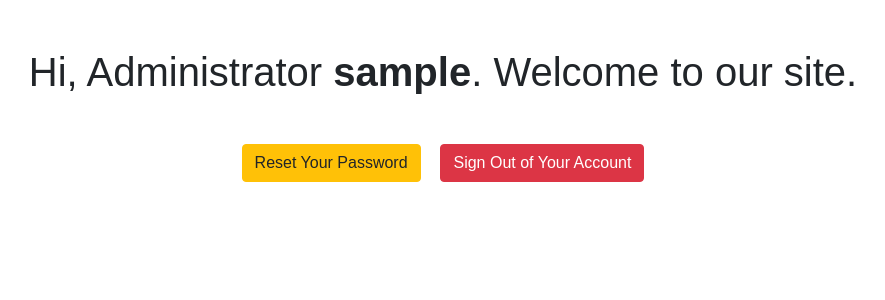
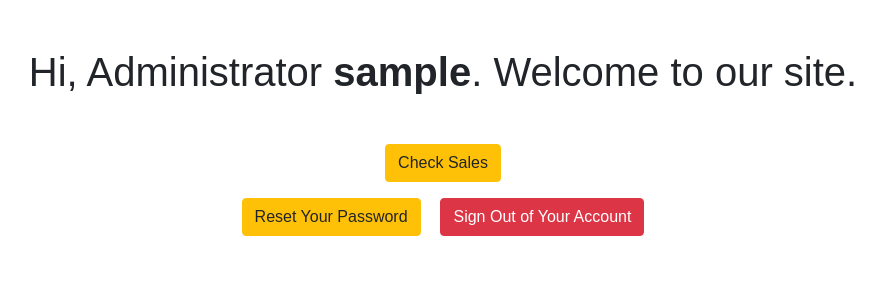
Before and after one commit to kunfirekun/simple_inventory_tracker, a PHP site: page /home-admin.php in a window 1280 px wide. Shown: the top 300 px of the page, without its empty margins (197-1082 px from the left). Run offline with PHP 8.4, Linux system fonts and the light colour scheme; the visitor is signed in with stand-in values (Sample User, id 1).

Commit message:
checkslaes php and button on home page

```diff
--- /dev/null
+++ b/checksales.php
@@ -0,0 +1 @@
+checksales.php
--- a/home-admin.php
+++ b/home-admin.php
@@ -22,6 +22,9 @@ if(!isset($_SESSION["loggedin"]) || $_SESSION["loggedin"] !== true){
 <body>
     <h1 class="my-5">Hi, Administrator <b><?php echo htmlspecialchars($_SESSION["username"]); ?></b>. Welcome to our site.</h1>
     <p>
+    <a href="checksales.php" class="btn btn-warning">Check Sales</a>
+    </p>
+    <p>
         <a href="reset-password.php" class="btn btn-warning">Reset Your Password</a>
         <a href="logout.php" class="btn btn-danger ml-3">Sign Out of Your Account</a>
     </p>
```
